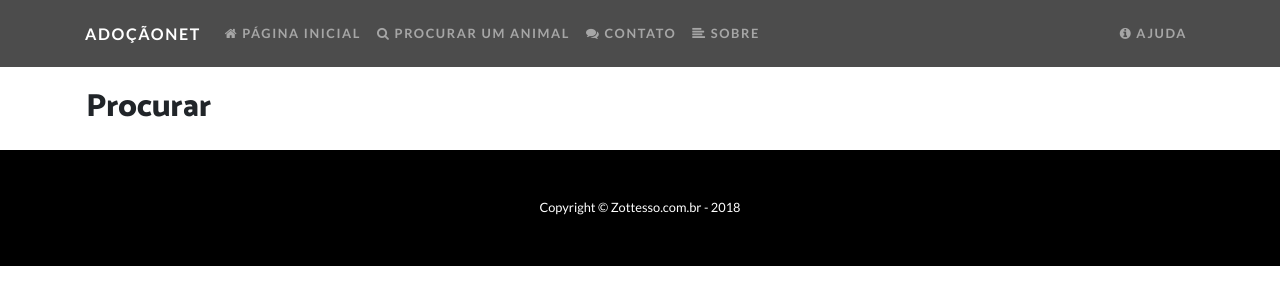
After one commit to rafaelztt/2018-INF-Topicos, a Django app: page /procurar/ in a window 1280 px wide. The commit adds this page. Shown: the top 305 px of the page. Run offline with Django 3.2, Linux system fonts and the light colour scheme; some libraries are stand-ins or nearby versions.

Commit message:
Criação da página 'procurar'.

```diff
--- a/3_trimestre/django/Adocao/animais/templates/modelo.html
+++ b/3_trimestre/django/Adocao/animais/templates/modelo.html
@@ -51,7 +51,7 @@
                <span class="sr-only">(current)</span></a>
            </li>
            <li class="nav-item">
-             <a class="nav-link" href="#">
+             <a class="nav-link" href="{% url 'procurar' %}">
                <i class="fa fa-search" aria-hidden="true"></i>
                Procurar um animal
              </a>
--- /dev/null
+++ b/3_trimestre/django/Adocao/animais/templates/procurar.html
@@ -0,0 +1,23 @@
+{% extends 'modelo.html' %}
+
+{% block cabecalho %}
+
+{% endblock %}
+
+{% block conteudo %}
+
+<div class="container">
+
+  <div class="row mt-5">
+
+    <div class="col-sm p-3 mt-4">
+
+      <h2>Procurar</h2>
+
+    </div>
+
+  </div>
+
+</div>
+
+{% endblock %}
--- a/3_trimestre/django/Adocao/animais/urls.py
+++ b/3_trimestre/django/Adocao/animais/urls.py
@@ -11,4 +11,5 @@ urlpatterns = [
     path('ajuda/', Ajuda.as_view(), name="ajuda"),
     path('contato/', Contato.as_view(), name="contato"),
     path('sobre/', Sobre.as_view(), name="sobre"),
+    path('procurar/', Procurar.as_view(), name="procurar"),
 ]
--- a/3_trimestre/django/Adocao/animais/views.py
+++ b/3_trimestre/django/Adocao/animais/views.py
@@ -19,3 +19,6 @@ class Contato(TemplateView):
 
 class Sobre(TemplateView):
     template_name = 'sobre.html'
+
+class Procurar(TemplateView):
+    template_name = 'procurar.html'
```
